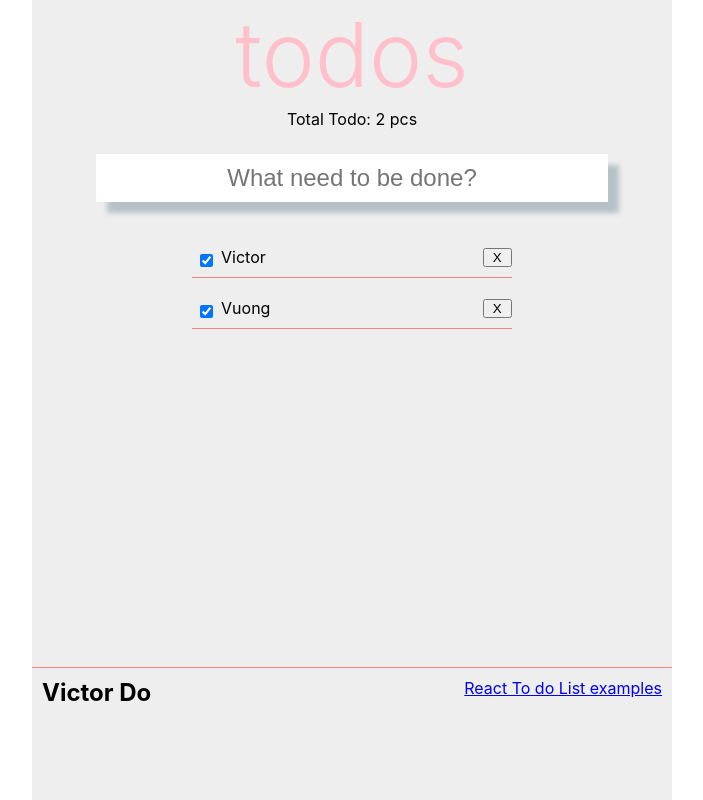
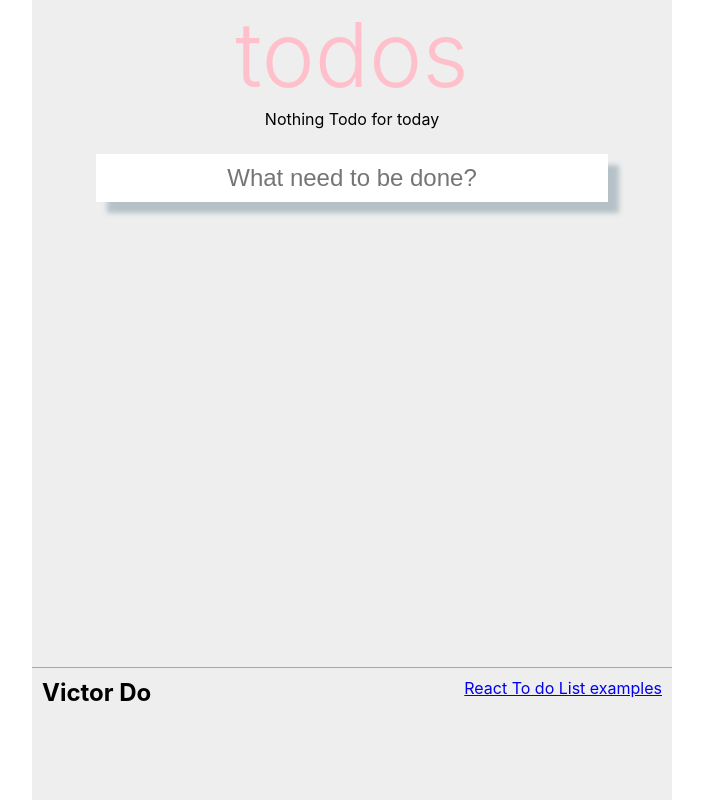
Before and after one commit to vuongvgc/react-app-TodoList, a React (Create React App) app: page / in a window 1280 px wide. Shown: the whole page, without its empty margins (288-991 px from the left). Built offline with nearby package versions, Linux system fonts and the light colour scheme.

Commit message:
fill null when state

```diff
--- a/src/App.js
+++ b/src/App.js
@@ -13,7 +13,7 @@ class App extends React.Component {
     this.state = {
       textTodo: '',
       isDone: [],
-      todo: [{id:'id-01', todoText: 'Victor', isActive: true}, {id:'id-02', todoText: 'Vuong', isActive: false}],
+      todo: [],
     };
     this.handleChange = this.handleChange.bind(this);
     this.keyFunction = this.keyFunction.bind(this);
--- a/src/TodoList/TodoList.js
+++ b/src/TodoList/TodoList.js
@@ -14,7 +14,6 @@ function ListItem(props) {
 class TodoList extends React.Component {
     render(){
         const todoData = this.props.todo;
-        console.log(todoData);
         const listItems = todoData.map((current) =>
         // Correct! Key should be specified inside the array.
             <ListItem   key={current.id}
@@ -29,9 +28,7 @@ class TodoList extends React.Component {
                     {listItems}
                 </ul>
             </div>
-
              );
-
     }
 }
 export default TodoList;
```
Lines whose indentation alone changed are shown as unchanged.
